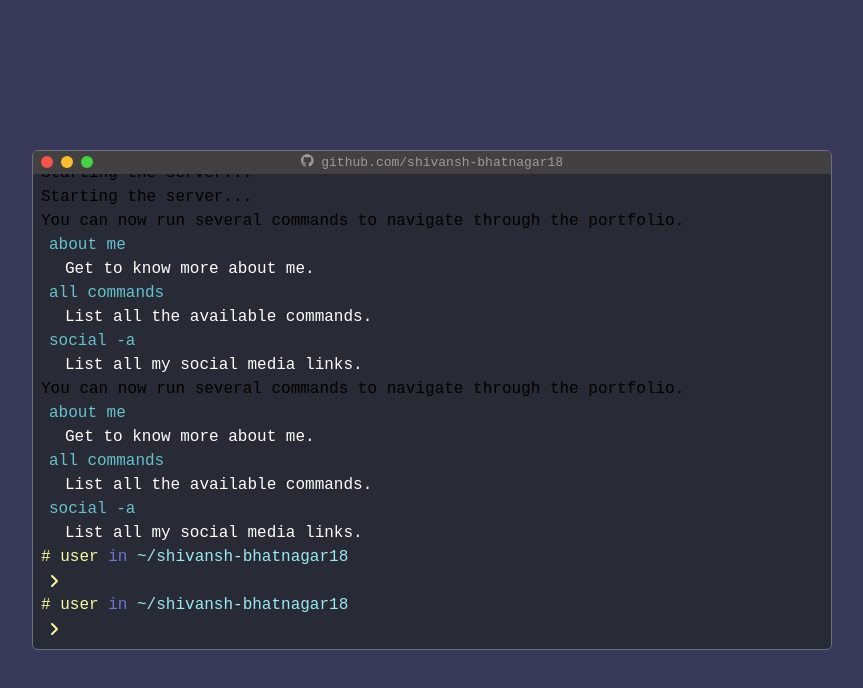
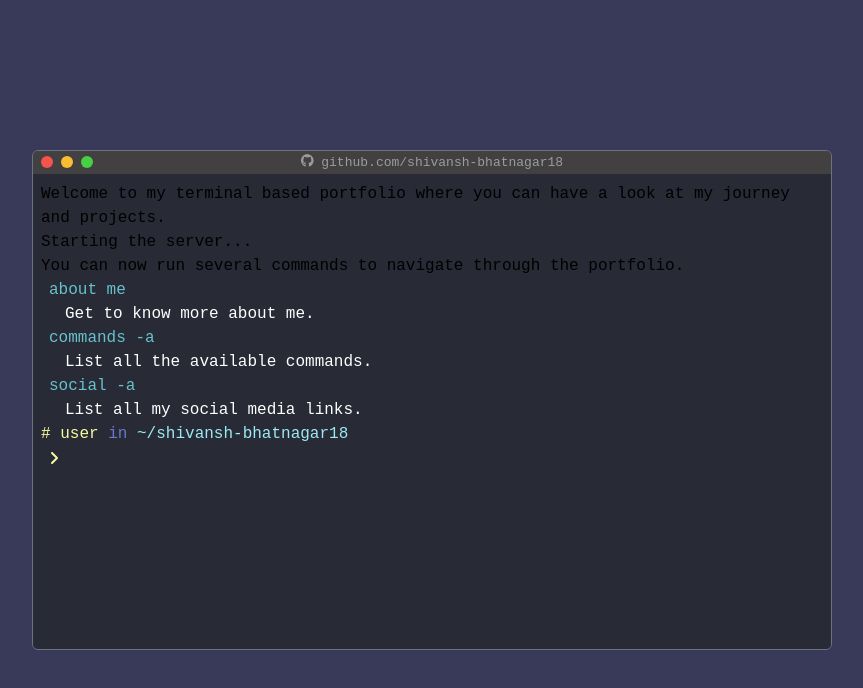
Before and after one commit to shivansh-bhatnagar18/myportfolio, a Next.js app: page / in a window 1280 px wide. Shown: the top 688 px of the page, without its empty margins (208-1071 px from the left). Built offline with nearby package versions, Linux system fonts and the light colour scheme.

Commit message:
Fixed the multiple commands

```diff
--- a/src/terminal/terminal.tsx
+++ b/src/terminal/terminal.tsx
@@ -14,7 +14,7 @@ const delay = (ms: number): Promise<void> => new Promise((res) => setTimeout(res
 const Terminal = (): JSX.Element => {
     const [commands, setCommands] = useState<Command[]>([]);
     const inputRef = useRef<HTMLInputElement>(null);
-    const [inputValue, setInputValue] = useState<string>("");
+    const [inputValue, setInputValue] = useState('');
 
     const addText = (text: string): void => {
         setCommands((prev) => [
@@ -25,11 +25,6 @@ const Terminal = (): JSX.Element => {
             },
         ]);
     };
-
-    useEffect(() => {
-        openTerminal();
-    }, []); // Add setInputValue to the dependency array
-
 
     const addCode = (code: string, text: string): void => {
         setCommands((prev) => [
@@ -46,10 +41,6 @@ const Terminal = (): JSX.Element => {
         ]);
     }
 
-    useEffect(() => {
-        openTerminal();
-    }, []);
-
     const openTerminal = async (): Promise<void> => {
         addText("Welcome to my terminal based portfolio where you can have a look at my journey and projects.");
         await delay(700);
@@ -58,7 +49,7 @@ const Terminal = (): JSX.Element => {
         addText("You can now run several commands to navigate through the portfolio.");
 
         addCode("about me", "Get to know more about me.");
-        addCode("all commands", "List all the available commands.");
+        addCode("commands -a", "List all the available commands.");
         addCode("social -a", "List all my social media links.");
 
         await delay(500);
@@ -82,13 +73,14 @@ const Terminal = (): JSX.Element => {
                             <input
                                 className="w-full font-[16px] bg-transparent text-white outline-none border-none pl-[8px]"
                                 type="text"
-                                ref={inputRef}
+                                // ref={inputRef}
                                 value={inputValue}
                                 onChange={(e) => {
-                                    console.log(inputValue);
+                                    console.log(e.target.value);
                                     setInputValue(e.target.value);
                                 }}
                                 onKeyDown={handleKeyPress}
+                                autoFocus
                             />
                         </div>
                     </>
@@ -117,7 +109,7 @@ const Terminal = (): JSX.Element => {
         const value = inputValue.toLowerCase();
         setInputValue("");
         switch (value) {
-            case "all" :
+            case "commands -a" :
                 trueValue(value);
                 addCode("projects", "My Github projects. Don't forget to star them!");
                 addCode("about me", "Get to know more about me.");
@@ -141,6 +133,9 @@ const Terminal = (): JSX.Element => {
                 break;
             case "social":
                 addText("Please specify -a to list all social media links.");
+                break;
+            case "commands":
+                addText("Please specify -a to list all available commands.");
                 break;
             case "clear":
                 setCommands([]);
@@ -181,6 +176,10 @@ const Terminal = (): JSX.Element => {
         ]);
     };
 
+    useEffect(() => {
+        openTerminal();
+    }, []);
+
     return (
         <div>
             {commands.map((command, index) => <div key={index}>{command.content}</div>)}
```
